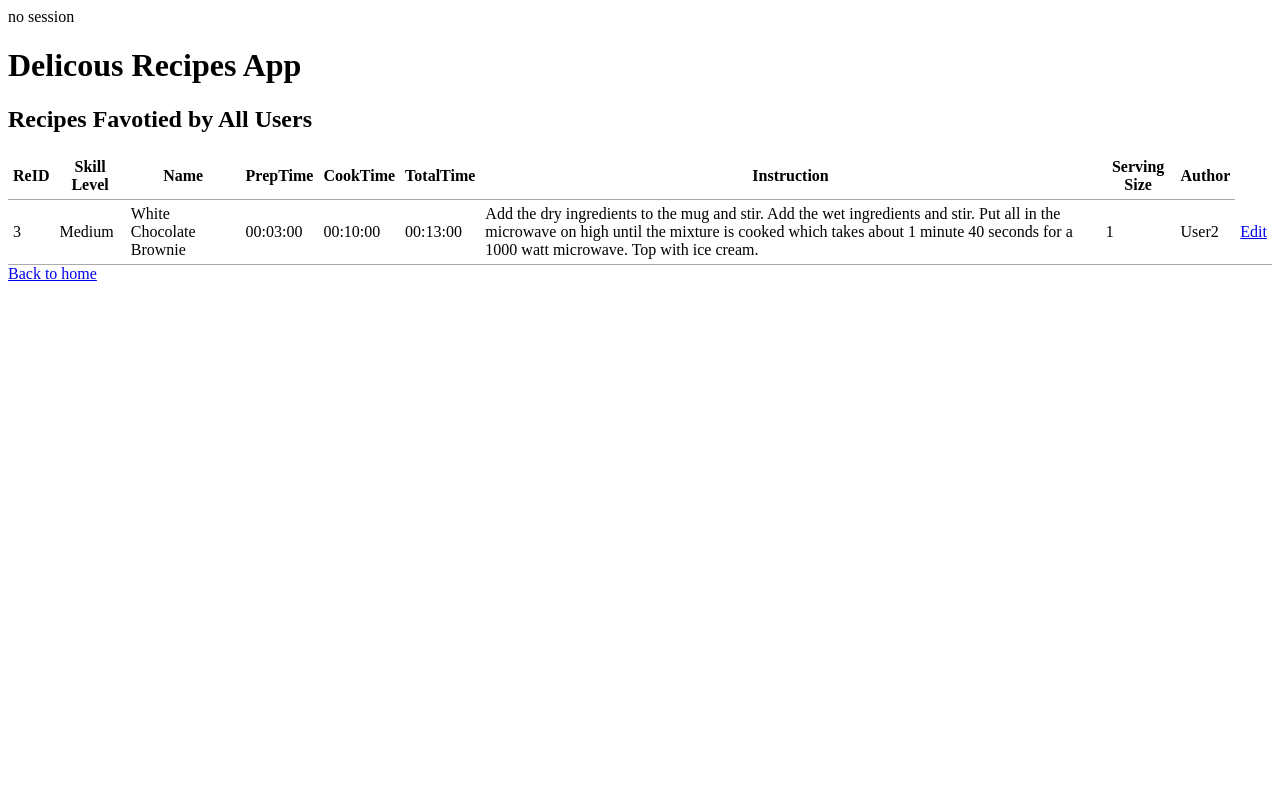
After one commit to CPSC304GP33/Recipes, a PHP site: page /division.php in a window 1280 px wide. The commit adds this page. Run offline with PHP 8.4, Linux system fonts and the light colour scheme; data comes from the database, SQL or seed files in the repository.

Commit message:
Add files via upload

```diff
--- /dev/null
+++ b/division.php
@@ -0,0 +1,69 @@
+<?php
+
+if(session_id() == '') {
+  session_start();
+}
+
+if(!empty($_SESSION['username'])) {
+   $username = $_SESSION['username'];
+   echo "Currently logged in as: ". $username . "<br>";
+} else{
+   echo 'no session';
+}
+try {
+  require "./config.php";
+  require "./common.php";
+
+  $connection = new PDO($dsn, $username, $password, $options);
+
+  $sql = "SELECT * FROM Recipe AS r, Instruction AS i, RecipeTime AS rt
+          WHERE r.InstructionID = i.InsID AND rt.PrepTime = r.PrepTime AND rt.CookTime = r.CookTime AND r.ReID = (SELECT r1.ReID FROM Recipe AS r1
+          WHERE NOT EXISTS ((SELECT Username FROM BookUser) EXCEPT (SELECT ur.Username FROM UserFavoritesRecipes As ur WHERE ur.ReID = r1.ReID)))";
+
+  $statement = $connection->prepare($sql);
+  $statement->execute();
+
+  $result = $statement->fetchAll();
+} catch(PDOException $error) {
+  echo $sql . "<br>" . $error->getMessage();
+}
+?>
+
+
+<?php require "templates/header.php"; ?>
+
+<h2>Recipes Favotied by All Users</h2>
+
+<table>
+  <thead>
+    <tr>
+        <th>ReID</th>
+        <th>Skill Level</th>
+        <th>Name</th>
+        <th>PrepTime</th>
+        <th>CookTime</th>
+        <th>TotalTime</th>
+        <th>Instruction</th>
+        <th>Serving Size</th>
+        <th>Author</th>
+    </tr>
+  </thead>
+  <tbody>
+  <?php foreach ($result as $row) : ?>
+    <tr>
+        <td><?php echo $row["ReID"]; ?></td>
+        <td><?php echo $row["SkillLevel"]; ?></td>
+        <td><?php echo $row["Name"]; ?></td>
+        <td><?php echo $row["PrepTime"]; ?></td>
+        <td><?php echo $row["CookTime"]; ?></td>
+        <td><?php echo $row["TotalTime"]; ?></td>
+        <td><?php echo $row["Instructions"]; ?></td>
+        <td><?php echo $row["ServingSize"]; ?></td>
+        <td><?php echo $row["Username"]; ?></td>
+      <td><a href="update-single.php?ReID=<?php echo escape($row["ReID"]); ?>">Edit</a></td>
+  </tr>
+  <?php endforeach; ?>
+  </tbody>
+</table>
+
+<a href="index.php">Back to home</a>
--- a/read.php
+++ b/read.php
@@ -17,7 +17,7 @@ if (isset($_POST['showall'])) {
 
         $connection = new PDO($dsn, $username, $password, $options);
 
-        $sql = "SELECT * FROM recipe AS r, instruction AS i, recipetime AS rt
+        $sql = "SELECT * FROM Recipe AS r, Instruction AS i, Recipetime AS rt
                         WHERE r.InstructionID = i.InsID AND rt.PrepTime = r.PrepTime AND rt.CookTime = r.CookTime";
 
 
@@ -39,7 +39,7 @@ if (isset($_POST['submit'])) {
 
         $connection = new PDO($dsn, $username, $password, $options);
 
-        $sql = "SELECT * FROM recipe AS r, instruction AS i, recipetime AS rt
+        $sql = "SELECT * FROM Recipe AS r, Instruction AS i, Recipetime AS rt
                         WHERE SkillLevel = :skill AND r.InstructionID = i.InsID
                         AND rt.PrepTime = r.PrepTime AND rt.CookTime = r.CookTime";
 
--- a/recipesDBscript.sql
+++ b/recipesDBscript.sql
@@ -326,6 +326,11 @@ INSERT INTO UserFavoritesRecipes VALUES('User2', 1);
 INSERT INTO UserFavoritesRecipes VALUES('User1', 4);
 INSERT INTO UserFavoritesRecipes VALUES('User4', 1);
 INSERT INTO UserFavoritesRecipes VALUES('User2', 2);
+INSERT INTO UserFavoritesRecipes VALUES('User2', 3);
+INSERT INTO UserFavoritesRecipes VALUES('User1', 3);
+INSERT INTO UserFavoritesRecipes VALUES('User4', 3);
+INSERT INTO UserFavoritesRecipes VALUES('User5', 3);
+INSERT INTO UserFavoritesRecipes VALUES('User3', 3);
 
 CREATE TABLE UserSearchesRecipes(
 	Username CHAR(20),
```
